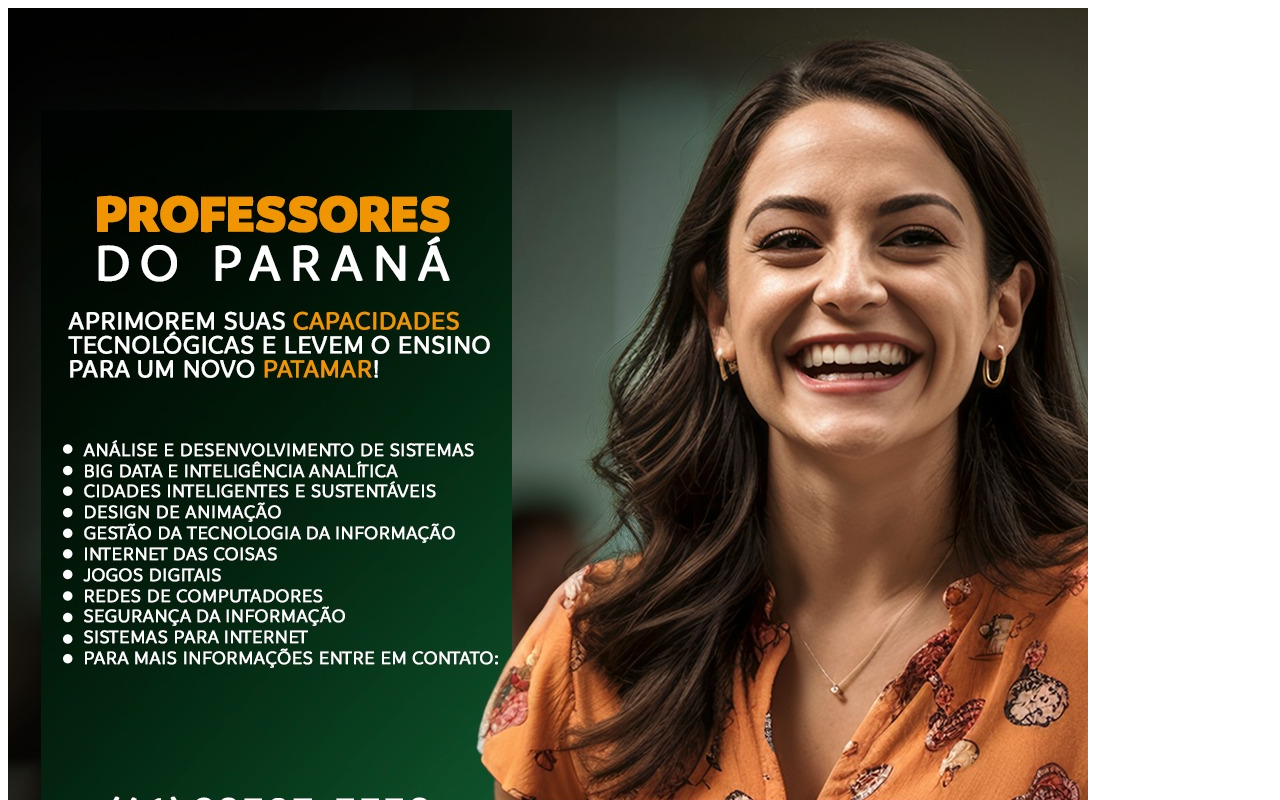
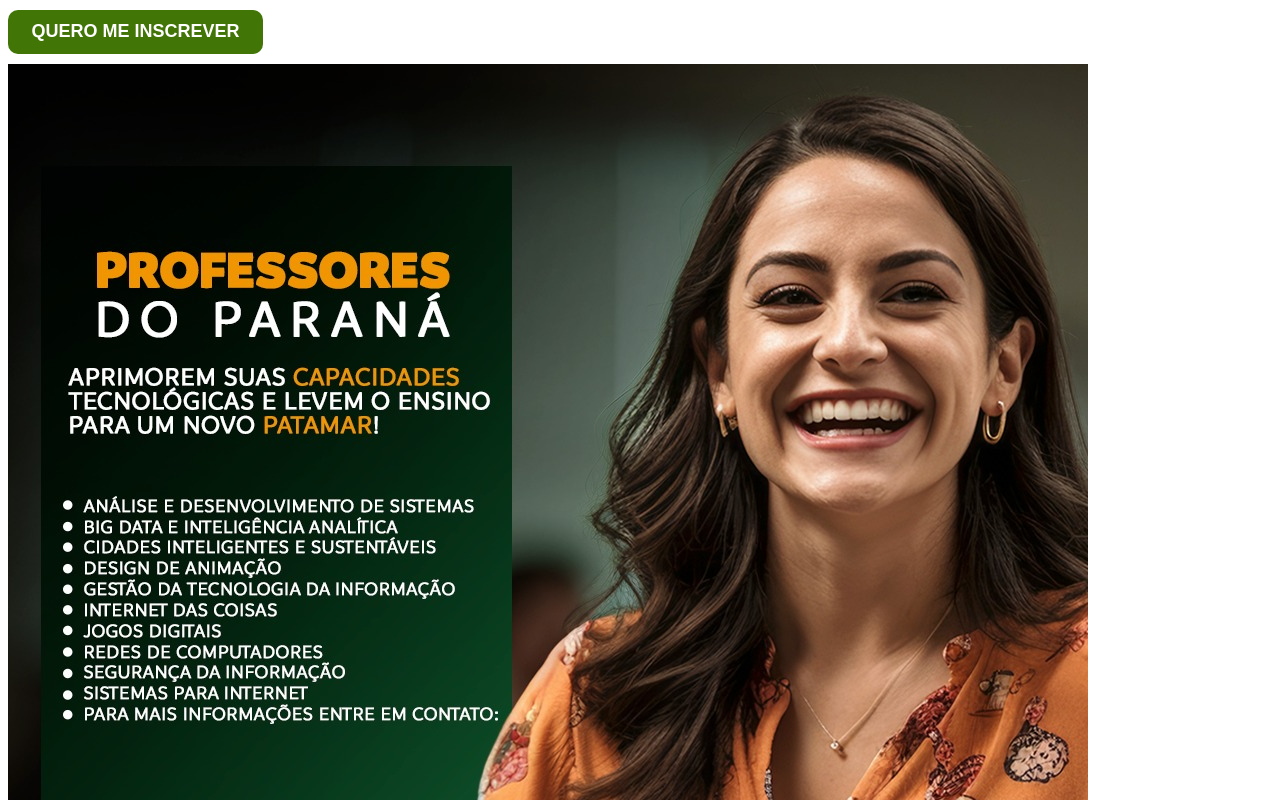
Before and after one commit to profmarciooliveira4/Tecnologias.edu, a plain HTML site: page index.html in a window 1280 px wide. Shown: the top 800 px of the page. Drawn offline with Linux system fonts and the light colour scheme.

Commit message:
Update index.html

```diff
--- a/index.html
+++ b/index.html
@@ -6,6 +6,79 @@
   <meta name="description" content="Educação Jovem para Jovens Transformarem o Mundo, Formação de Alta Qualidade com reconhecimento Nacional.">
   <meta property="og:title" content="UniCV: Conexão que transforma! " />
   <meta name="twitter:title" content="UniCV: Conexão que transforma! " />
+  <div>
+
+
+<style type="text/css" rel="stylesheet">
+
+    a#rd-button-lfsbljzz {
+      display: flex;
+      flex-direction: column;
+    }
+
+    #rd-button-lfsbljzz {
+      -ms-flex-align: center;
+      -ms-flex-direction: column;
+      -ms-flex-pack: center;
+      align-self: center;
+      background-color: #417505;
+      border-bottom-style: none;
+      border-color: #000000;
+      border-left-style: none;
+      border-radius: 10px;
+      border-right-style: none;
+      border-top-style: none;
+      border-width: 0px;
+
+          box-shadow: 0px
+                      0px
+                      0px
+                      0px
+                      #cccccc;
+        ;
+      color: #ffffff;
+      cursor: pointer;
+      font-family: Arial, Helvetica, sans-serif;
+      font-size: 18px;
+      font-style: normal;
+      font-weight: bold;
+      height: 44px;
+      justify-content: center;
+      line-height: 1.42857;
+      margin-bottom: 10px;
+      margin-top: 10px;
+      max-width: 235px;
+      text-align: center;
+      text-decoration: none;
+      width: 100%;
+      padding-right: 10px;
+      padding-left: 10px;
+    }
+    @media screen and (max-width: 767px) {
+      #rd-button-lfsbljzz {
+        height: auto;
+        padding-top: 0.66em;
+        padding-bottom: 0.66em;
+      }
+    }
+
+
+
+</style>
+
+
+  <a
+    class="bricks--component bricks--component-button rd-button"
+    href="https://api.whatsapp.com/send?phone=5541985035558&amp;text=Ol%C3%A1,%20vim%20da%20LP%20do%20UniCV%20e%20gostaria%20de%20mais%20informa%C3%A7%C3%B5es%20sobre%20os%20cursos%20de%20Gradua%C3%A7%C3%A3o%20EAD.%20"
+    id="rd-button-lfsbljzz"
+    target="_blank"
+    title="QUERO ME INSCREVER"
+  >
+    QUERO ME INSCREVER
+  </a>
+
+
+  </div>
   <title>Cursos de graduação EAD</title>
 </head>
 <body>
```
